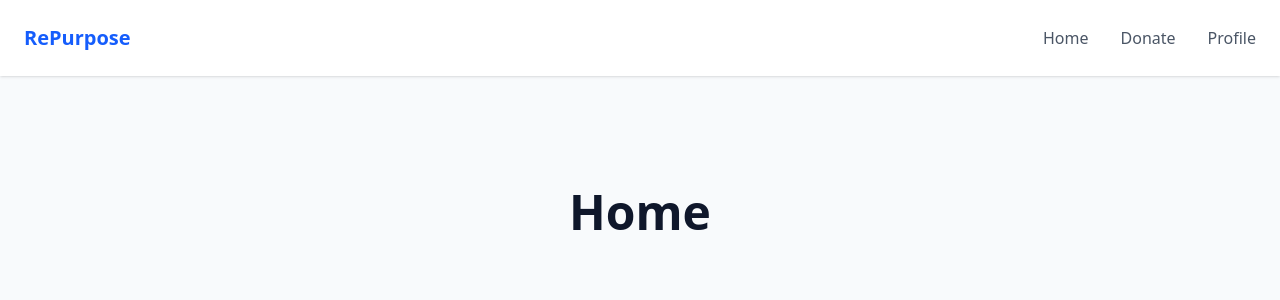
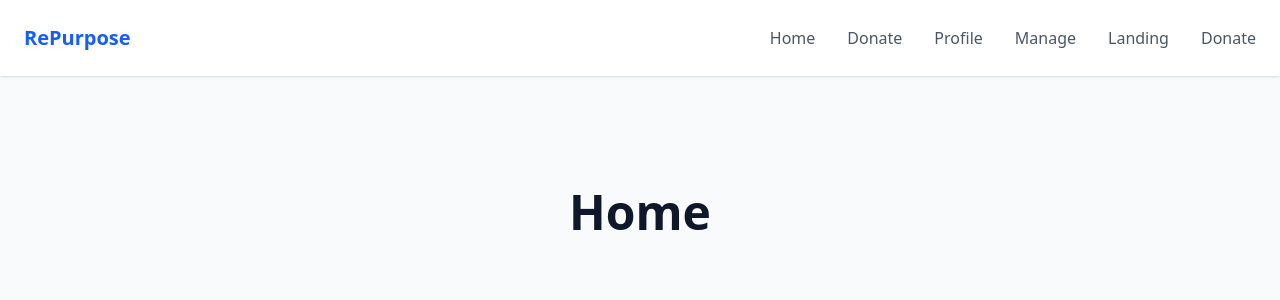
Before and after one commit to MacTaz/RePurpose, a React (Vite) app: page / in a window 1280 px wide. Shown: the top 300 px of the page. Built offline with nearby package versions, Linux system fonts and the light colour scheme; no server answers.

Commit message:
add other pages

```diff
--- a/src/App.jsx
+++ b/src/App.jsx
@@ -6,6 +6,8 @@ import MainLayout from './layouts/MainLayout';
 import Home from './pages/Home';
 import Donate from './pages/Donate';
 import Profile from './pages/Profile';
+import Manage from './pages/Manage';
+import Landing from './pages/Landing';
 
 function App() {
   return (
@@ -16,6 +18,9 @@ function App() {
           <Route index element={<Home />} />
           <Route path="donate" element={<Donate />} />
           <Route path="profile" element={<Profile />} />
+          <Route path="manage" element={<Manage />} />
+          <Route path="landing" element={<Landing />} />
+          <Route path="home" element={<Home />} />
         </Route>
       </Routes>
     </BrowserRouter>
--- a/src/components/Navbar.jsx
+++ b/src/components/Navbar.jsx
@@ -9,6 +9,9 @@ export default function Navbar() {
         <Link to="/" className="hover:text-blue-600">Home</Link>
         <Link to="/donate" className="hover:text-blue-600">Donate</Link>
         <Link to="/profile" className="hover:text-blue-600">Profile</Link>
+        <Link to="/manage" className="hover:text-blue-600">Manage</Link>
+        <Link to="/landing" className="hover:text-blue-600">Landing</Link>
+        <Link to="/donate" className="hover:text-blue-600">Donate</Link>
       </div>
 
     </nav>
```
